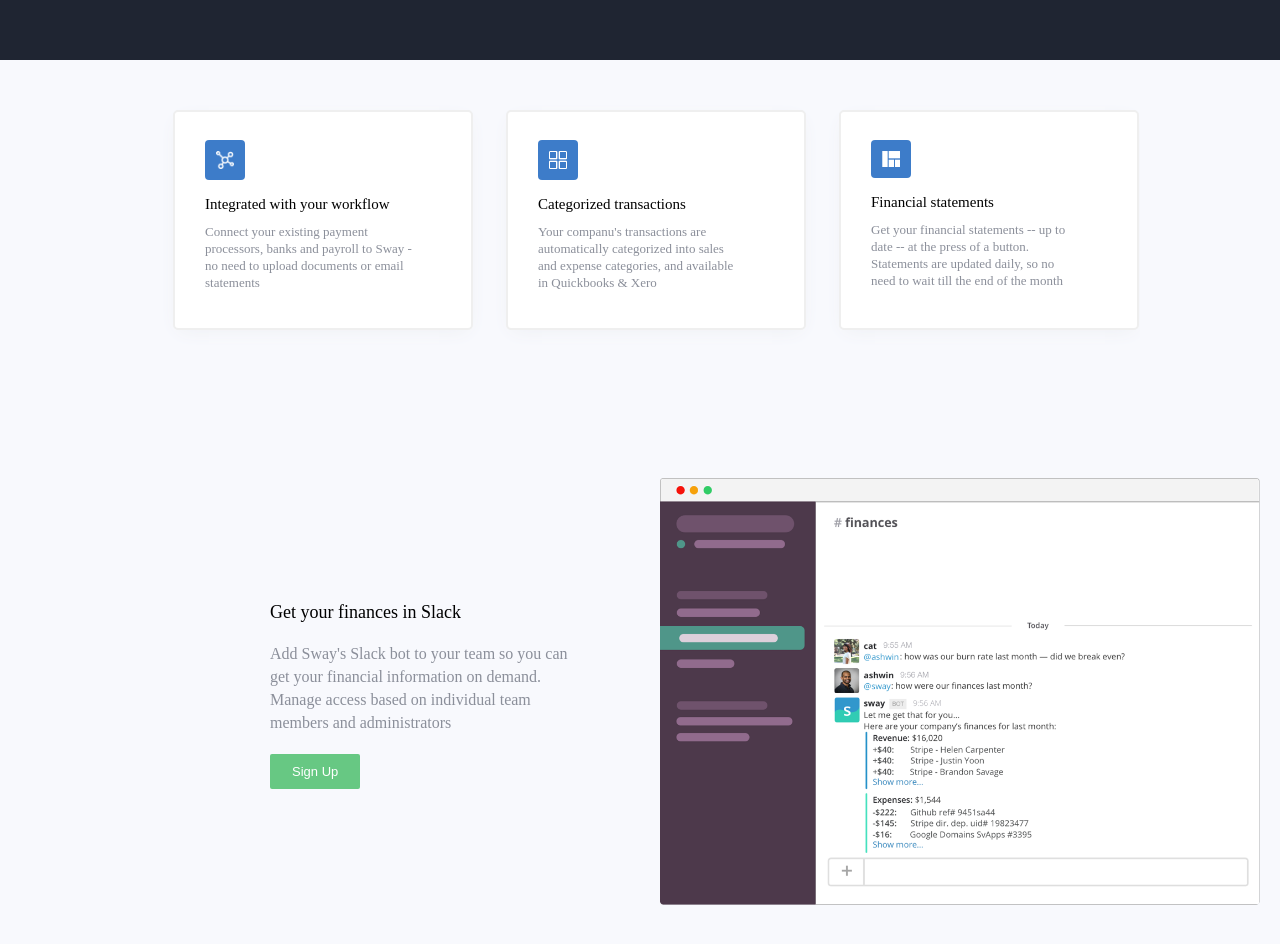
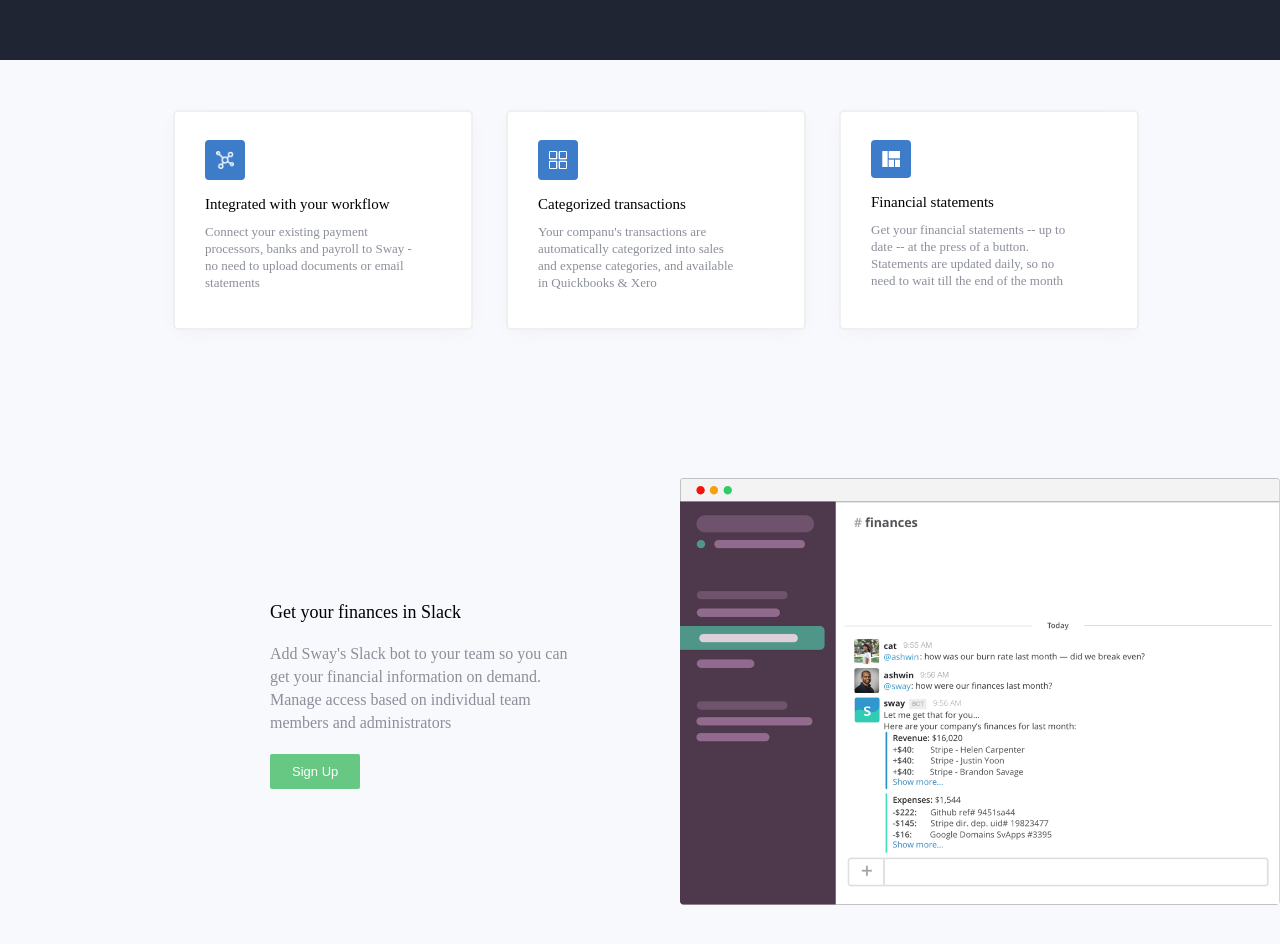
Before and after one commit to markodelgadillo/sway-finance, a plain HTML site: page index.html in a window 1280 px wide. Shown: the part 690-1634 px from the top of the page. Drawn offline with Linux system fonts and the light colour scheme; a web font is replaced by a local one.

Commit message:
adjusted css to fix issue discussed with the image. #4

```diff
--- a/styles.css
+++ b/styles.css
@@ -194,7 +194,7 @@
 #slack-img {
   float: right;
   position: absolute;
-  right: 160px;
+  left: 540px;
   width: 600px;
 }
 
```
